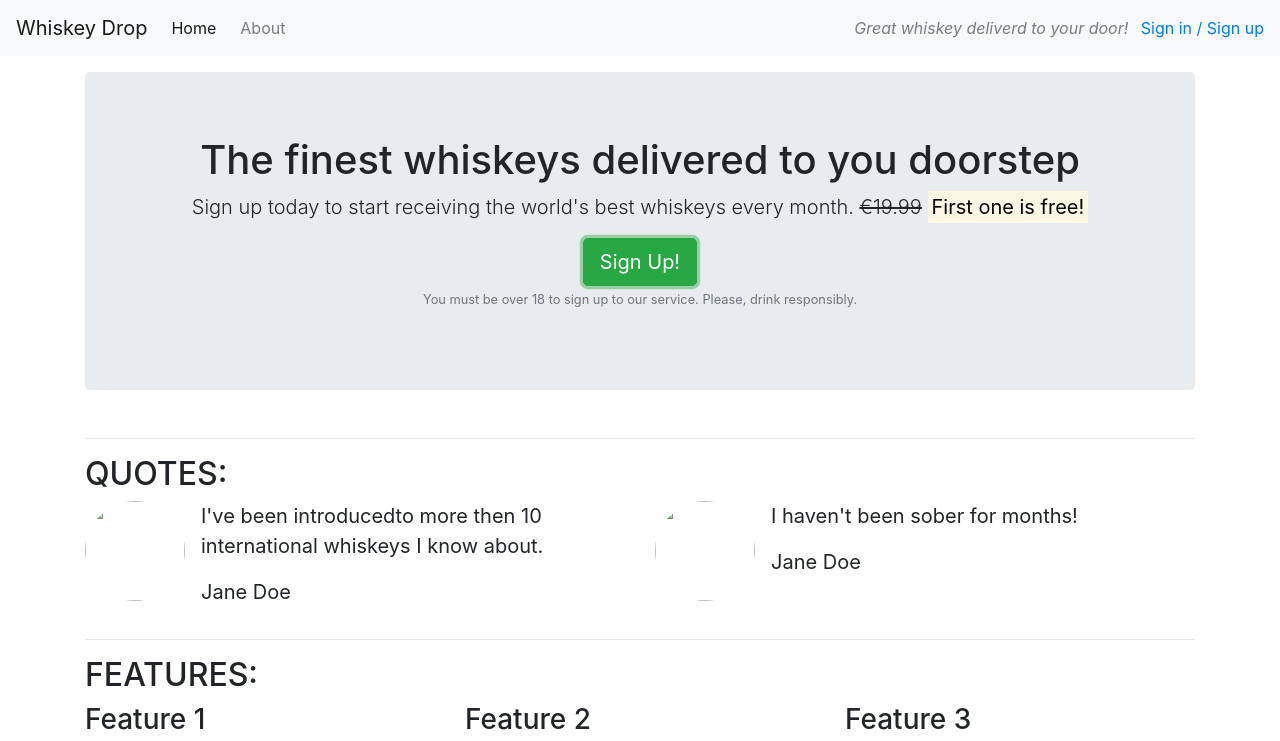
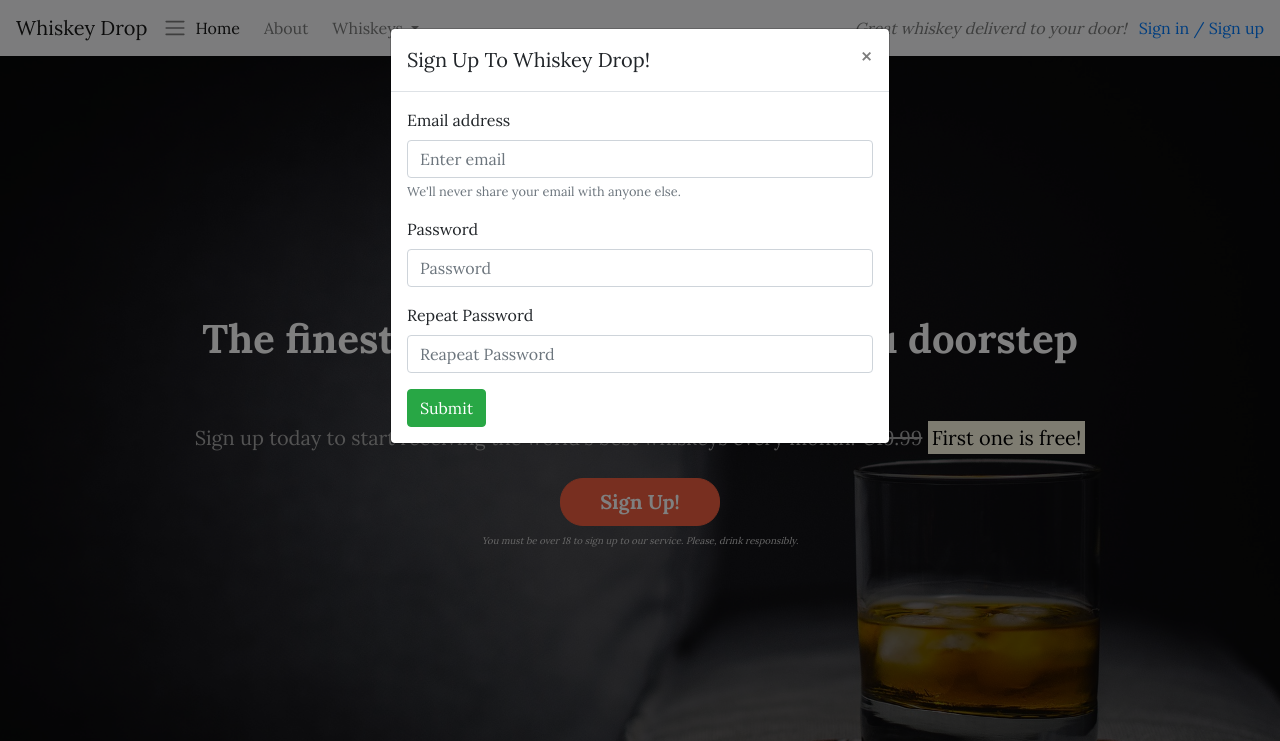
Before and after one commit to ceciliabinck/Whiskey-drop, a plain HTML site: page index.html in a window 1280 px wide. Both pictures are taken after a click on the button "Sign Up!". Shown: the top 741 px of the page. Drawn offline with nearby package versions, Linux system fonts and the light colour scheme.

Commit message:
Changed callout layout

```diff
--- /dev/null
+++ b/css/style.css
@@ -0,0 +1,93 @@
+body {
+    font-family: 'Lora', serif;
+}
+
+.alert-container {}
+
+.callout-container {
+    height: 100vh;
+    background: url("../Image/whiskey-background.jpg") no-repeat bottom right fixed;
+    -webkit-background-size: cover;
+    -moz-background-size: cover;
+    -o-background-size: cover;
+    background-size: cover;
+
+    display:flex;
+    align-items: center;
+    justify-content:center;
+    position: relative;
+}
+
+.opaque-overlay {
+    position: absolute;
+    top: 0;
+    left: 0;
+    height: 100%;
+    width: 100%;
+    background-color: rgba(0, 0, 0, 0.5);
+}
+
+.quote-container .feature-container {}
+
+.montly-favorites {}
+
+/*block-divider*/
+
+.block-divider {
+    width: 75px;
+    height: 5px;
+    border: 0;
+}
+
+.block-divider--orange {
+    background-color: #f05f40;
+}
+
+.block-divider--short {
+    width: 35px;
+}
+
+/*jombotron*/
+
+.jumbotron {
+    background-color:transparent;
+}
+
+.jumbotron-header {
+    color: white;
+    font-weight: bold;
+    margin-bottom: 30px;
+}
+
+.jumbotron .lead {
+    margin: 25px 0;
+    color: #a7a7a7;
+}
+
+.jumbotron small{
+    font-size:60%;
+    font-style:italic;
+    color:#d0d0d0;
+}
+
+/*bottons*/
+
+.btn-cta {
+    font-weight: bold;
+    border-radius: 23px;
+    width: 160px;
+}
+
+.btn--red {
+    color: white;
+    background-color: #f05f40;
+    border-color: #f05f40;
+}
+
+.btn--red:hover,
+.btn--red:active,
+.btn--red:focus,
+.btn--red:active:focus{
+    background-color: #df4929;
+    border-color: #df4929;
+}
--- a/index.html
+++ b/index.html
@@ -8,41 +8,76 @@
     <meta http-equiv="X-UA-Compatible" content="ie=edge">
 
     <link rel="stylesheet" href="https://stackpath.bootstrapcdn.com/bootstrap/4.3.1/css/bootstrap.min.css" integrity="sha384-ggOyR0iXCbMQv3Xipma34MD+dH/1fQ784/j6cY/iJTQUOhcWr7x9JvoRxT2MZw1T" crossorigin="anonymous">
+    <link rel="stylesheet" href="https://use.fontawesome.com/releases/v5.6.1/css/all.css" integrity="sha384-gfdkjb5BdAXd+lj+gudLWI+BXq4IuLW5IT+brZEZsLFm++aCMlF1V92rMkPaX4PP" crossorigin="anonymous">
+    <link href="https://fonts.googleapis.com/css?family=Lora:400,700&display=swap" rel="stylesheet">
+    <link rel="stylesheet" href="css/style.css" type="text/css" />
+</head>
 
 </head>
 
 <body>
     <nav class="navbar navbar-light bg-light navbar-expand-sm">
         <a href="/" class="navbar-brand">Whiskey Drop</a>
+
+        <button class="navbar-toggler ml-auto" type="button" data-toggle="collapse" data-target="#navbarNavDropdown" aria-controls="navbarNavDropdown" aria-expanded="false" aria-label="Toggle navigations"></button>
+        <span class="navbar-toggler-icon"></span>
+
+        <div class="collapse navbar-collapse" id="navbarNavDropdown">
             <ul class="navbar-nav mr-auto">
                 <li class="active nav-item mr-2"><a class="nav-link" href="/">Home</a></li>
                 <li class="nav-item mr-2"><a class="nav-link" href="/about">About</a></li>
+                <li class="nav-item dropdown">
+                    <a class="nav-link dropdown-toggle" href="#" id="navbarDropdownMenulink" role="button" data-toggle="dropdown" aria-haspopup="true" aria-expanded="false">
+                        Whiskeys
+                    </a>
+                    <div class="dropdown-menu" aria-labelledby="navbarDropdownMenulink">
+                        <a class="dropdown-item" href="#">Irish</a>
+                        <a class="dropdown-item" href="#">Scotch</a>
+                        <a class="dropdown-item" href="#">Japanese</a>
+                        <a class="dropdown-item" href="#">American</a>
+                    </div>
+                </li>
                 <li class="nav-item mr-2 d-block d-sm-none"><a class="nav-link" href="/login">Sign in / Sign up</a></li>
             </ul>
+        </div>
         <div class="d-none d-md-block">
             <p class="navbar-text my-auto mr-2"><i> Great whiskey deliverd to your door!</i></p>
             <a href="/login">Sign in / Sign up</a>
         </div>
     </nav>
-    <article class="container mt-3">
+    <!--<div class="container alert-container">-->
+    <!--    <div class="row d-none d-sm-block">-->
+    <!--        <div class="col-12">-->
+    <!--            <div class="alert alert-warning">-->
+    <!--                <strong>Sale Now On!</strong>We've got a sale on. Get a 12-month subscription for the price of 6!<a href=""> See here for details!</a>-->
+    <!--           </div>-->
+    <!--       </div>-->
+    <!--    </div>-->
+    <!--</div>-->
+    <div class="container-fluid callout-container">
     <!-- callout -->
+
         <div class="row">
+            <div class="opaque-overlay">&nbsp;</div>
             <div class="col-12">
                 <section class="callout jumbotron text-center">
-                    <h1>The finest whiskeys delivered to you doorstep</h1>
+                    <h1 class="jumbotron-header">The finest whiskeys delivered to you doorstep</h1>
+                    <hr class="block-divider block-divider--orange">
                     <p class="lead">Sign up today to start receiving the world's best whiskeys every month.
                         <s class="d-none d-sm-inline">€19.99</s>
                         <span class="d-inline d-sm-none"></span>
                         <strong><mark>First one is free!</mark></strong></p>
-                    <button class="btn btn-success btn-lg">Sign Up!</button>
+                    <button class="btn btn-lg btn-cta btn--red" data-toggle="modal" data-target="#signUpModal">Sign Up!</button>
                     <p class="text-muted"><small>You must be over 18 to sign up to our service. Please, drink responsibly.</small></p>
                 </section>
             </div>
         </div>
+    </div>
     <!-- /callout -->
-        <hr>
+    </div>
 
     <!-- Quotes -->
+    <div class="container quotes-container">
         <section class="quotes">
             <div class="row">
                 <div class="col-12">
@@ -52,7 +87,9 @@
             <div class="row">
                 <div class="col-12 col-md-6">
                     <div class="media">
-                        <img src="images/girl-image.png" class="rounded-circle mr-3" height=100 width=100>
+                        <div class="d-none d-sm-block">
+                            <img src="Image/girl-image.png" class="rounded-circle mr-3" height=100 width=100>
+                        </div>
                         <div class="media-body">
                             <blockquote class="blockquote">
                                 <p>I've been introducedto more then 10 international whiskeys I know about.</p>
@@ -63,7 +100,9 @@
                 </div>
                 <div class="col-12 col-md-6">
                     <div class="media">
-                        <img src="images/guy-image.png" class="rounded-circle mr-3" height=100 width=100>
+                        <div class="d-none d-sm-block">
+                            <img src="Image/guy-image.png" class="rounded-circle mr-3" height=100 width=100>
+                        </div>
                         <div class="media-body">
                             <blockquote class="blockquote">
                                 <p>I haven't been sober for months!</p>
@@ -74,21 +113,22 @@
                 </div>
             </div>
         </section>
-
         <!-- /Quotes -->
-        <hr>
+    </div>
 
     <!-- Features -->
+    <div class="container feature-container">
         <section class="features">
             <div class="row">
                 <div class="col-12">
                     <h2 class="text-uppercase">Features:</h2>
+                    <hr />
                 </div>
             </div>
             <div class="row">
                 <div class="col-12 col-md-6 col-lg-4">
                     <div class="feature">
-                        <h3>Feature 1</h3>
+                        <h3><i class="fas fa-gift d-none d-sm-block"></i> Feature 1 <span class="badge badge-success">NEW!</span></h3>
                         <p>Lorem ipsum dolor sit amet, consectetuer adipiscing elit, sed diam nonummy nibh euismod tincidunt ut laoreet dolore magna aliquam erat volutpat. Ut wisi enim ad minim veniam, quis nostrud exerci tation ullamcorper suscipit lobortis
                             nisl ut aliquip ex ea commodo consequat.</p>
                         <p><a class="btn btn-sm btn-light" href="">Read More</a></p>
@@ -97,7 +137,7 @@
 
                 <div class="col-12 col-md-6 col-lg-4">
                     <div class="feature">
-                        <h3>Feature 2</h3>
+                        <h3><i class="fas fa-credit-card d-none d-sm-block"></i> Feature 2</h3>
                         <p>Lorem ipsum dolor sit amet, consectetuer adipiscing elit, sed diam nonummy nibh euismod tincidunt ut laoreet dolore magna aliquam erat volutpat. Ut wisi enim ad minim veniam, quis nostrud exerci tation ullamcorper suscipit lobortis
                             nisl ut aliquip ex ea commodo consequat.</p>
                         <p><a class="btn btn-sm btn-light" href="">Read More</a></p>
@@ -106,7 +146,7 @@
 
                 <div class="col-12 d-md-none d-lg-block col-lg-4">
                     <div class="feature">
-                        <h3>Feature 3</h3>
+                        <h3><i class="fas fa-times-circle d-none d-sm-block"></i> Feature 3</h3>
                         <p>Lorem ipsum dolor sit amet, consectetuer adipiscing elit, sed diam nonummy nibh euismod tincidunt ut laoreet dolore magna aliquam erat volutpat. Ut wisi enim ad minim veniam, quis nostrud exerci tation ullamcorper suscipit lobortis
                             nisl ut aliquip ex ea commodo consequat.</p>
                         <p><a class="btn btn-sm btn-light" href="">Read More</a></p>
@@ -114,8 +154,10 @@
                 </div>
             </div>
         </section>
-        <hr>
+    </div>
 
+    <!-- Montly favorites -->
+    <div class="container montly-favorites-container">
         <section>
             <div class="col-12">
                 <h2 class="text-uppercase">Monthly favorites:</h2>
@@ -157,8 +199,42 @@
                 </tbody>
             </table>
         </section>
-    </article>
+    </div>
 
+    <div class="modal" tabindex="-1" role="dialog" id="signUpModal">
+        <div class="modal-dialog" role="document">
+            <div class="modal-content">
+                <div class="modal-header">
+                    <h5 class="modal-title">Sign Up To Whiskey Drop!</h5>
+                    <button type="button" class="close" data-dismiss="modal" aria-label="Close">
+          <span aria-hidden="true">&times;</span>
+        </button>
+                </div>
+                <div class="modal-body">
+                    <form>
+                        <div class="form-group">
+                            <label for="exampleInputEmail1">Email address</label>
+                            <input type="email" class="form-control" id="exampleInputEmail1" aria-describedby="emailHelp" placeholder="Enter email">
+                            <small id="emailHelp" class="form-text text-muted">We'll never share your email with anyone else.</small>
+                        </div>
+                        <div class="form-group">
+                            <label for="password">Password</label>
+                            <input type="password" class="form-control" id="password" placeholder="Password">
+                        </div>
+                        <div class="form-group">
+                            <label for="repeatPassword">Repeat Password</label>
+                            <input type="password" class="form-control" id="repeatPassword" placeholder="Reapeat Password">
+                        </div>
+                        <button type="submit" class="btn btn-success">Submit</button>
+                    </form>
+                </div>
+            </div>
+        </div>
+    </div>
+
+    <script src="https://code.jquery.com/jquery-3.3.1.slim.min.js" integrity="sha384-q8i/X+965DzO0rT7abK41JStQIAqVgRVzpbzo5smXKp4YfRvH+8abtTE1Pi6jizo" crossorigin="anonymous"></script>
+    <script src="https://cdnjs.cloudflare.com/ajax/libs/popper.js/1.14.7/umd/popper.min.js" integrity="sha384-UO2eT0CpHqdSJQ6hJty5KVphtPhzWj9WO1clHTMGa3JDZwrnQq4sF86dIHNDz0W1" crossorigin="anonymous"></script>
+    <script src="https://stackpath.bootstrapcdn.com/bootstrap/4.3.1/js/bootstrap.min.js" integrity="sha384-JjSmVgyd0p3pXB1rRibZUAYoIIy6OrQ6VrjIEaFf/nJGzIxFDsf4x0xIM+B07jRM" crossorigin="anonymous"></script>
 </body>
 
 </html>
```
Also changed, not shown: Image/girl-image.png (added), Image/guy-image.png (added), Image/whiskey-background.jpg (added), 1 other file. Lines whose indentation alone changed are shown as unchanged.
